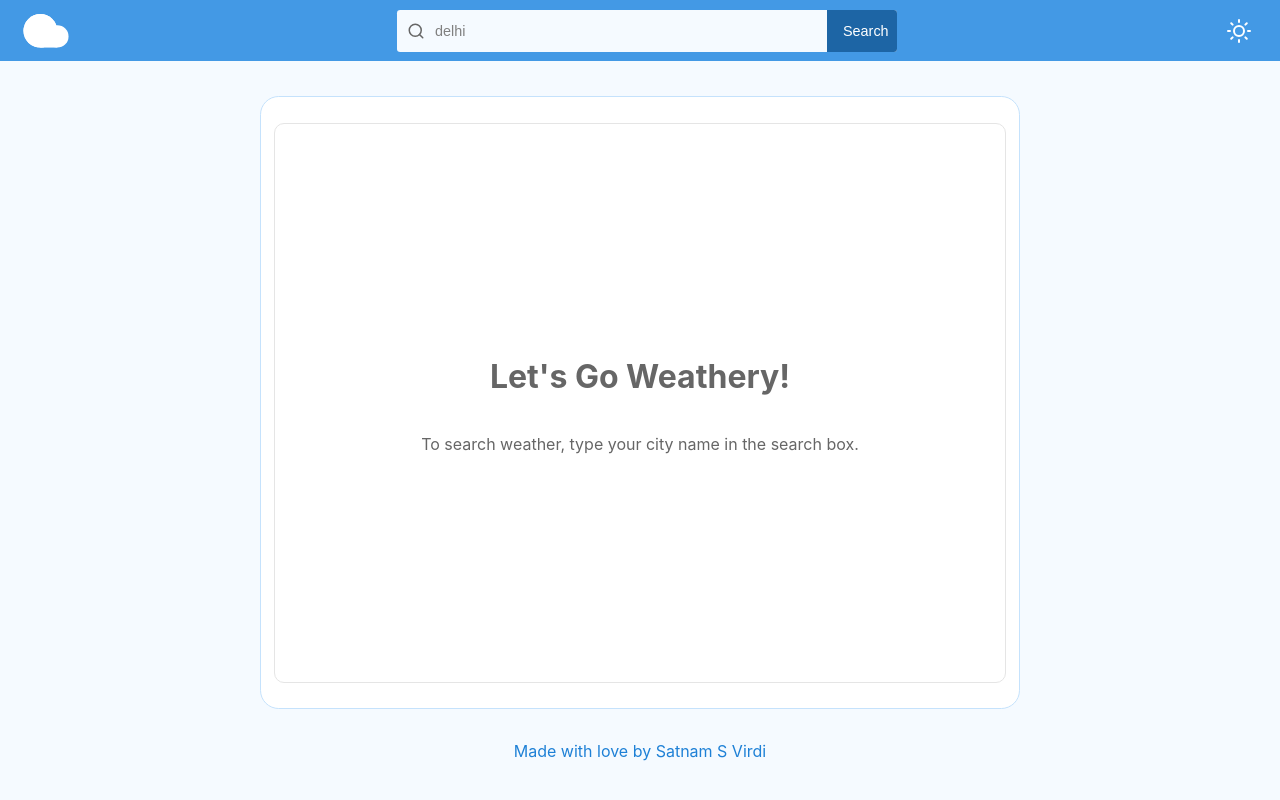
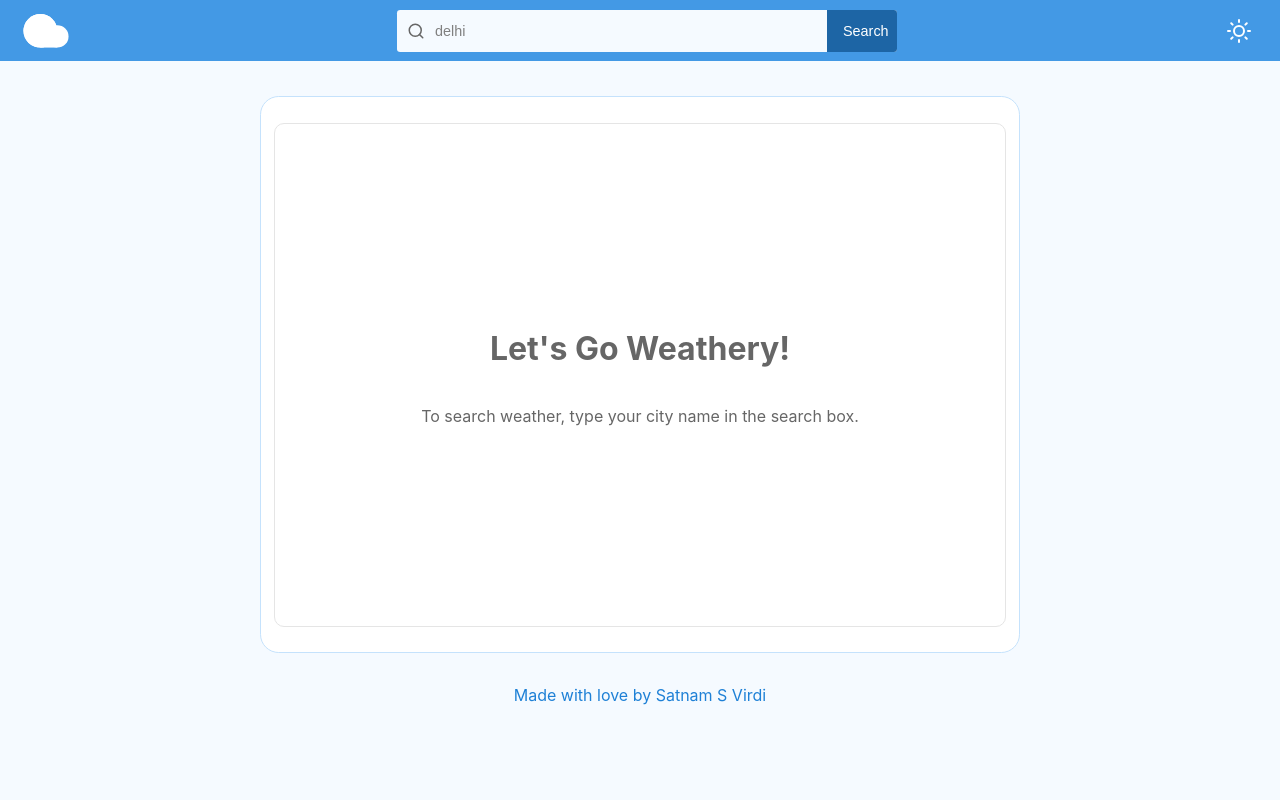
Before and after one commit to satnamsvirdi/weathery, a React (Create React App) app: page / in a window 1280 px wide. Built offline with nearby package versions, Linux system fonts and the light colour scheme.

Commit message:
Fix api and error component layout

```diff
--- a/src/App.js
+++ b/src/App.js
@@ -15,7 +15,7 @@ function App() {
   const [darkTheme, setDarkTheme] = useState(getDefaultTheme());
 
   const fetchDataByCity = async (cityName) => {
-    const apiKey = process.env.REACT_OPENWEATHER_API;
+    const apiKey = process.env.REACT_APP_OPENWEATHER_API;
     const fetchURL = `https://api.openweathermap.org/data/2.5/weather?q=${cityName}&appid=${apiKey}&units=metric`;
 
     // reset state data before fetch
--- a/src/components/Error.css
+++ b/src/components/Error.css
@@ -1,6 +1,6 @@
 .test {
 	color: var(--detail-body);
-	height: 70vh;
+	height: 63vh;
 	display: flex;
 	flex-direction: column;
 	align-items: center;
```
